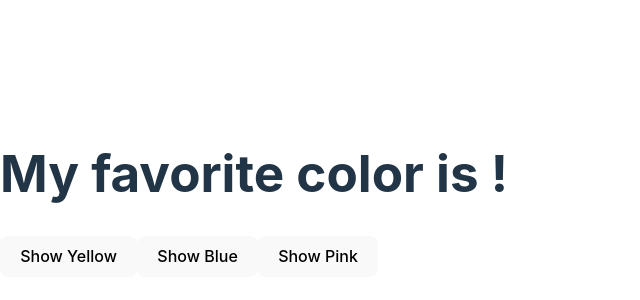
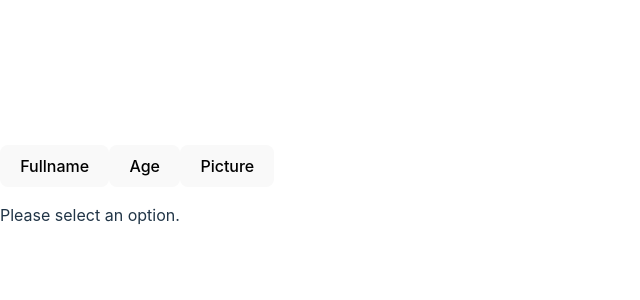
Before and after one commit to somboonnontaganok/function-react, a React (Vite) app: page / in a window 1280 px wide. Shown: the part 206-506 px from the top of the page, without its empty margins (0-640 px from the left). Built offline with nearby package versions, Linux system fonts and the light colour scheme.

Commit message:
props.choices setChoice

```diff
--- a/src/App.jsx
+++ b/src/App.jsx
@@ -1,41 +1,43 @@
-import { useState } from "react";
-// import ReactDOM from "react-dom/client";
+import React, { useState } from 'react';
 
-const  App = () => {
-  const [color, setColor] = useState();
-  let DivElement = <div></div>
+function App() {
+    // adding state here.
+    const [choices,setChoices] = useState();
 
-  if( color == "yellow") {
-        DivElement = <div>{color}</div>;
-  }
 
-  else if (color == "blue") {
-        DivElement = <div>{color}</div>;
-  }
+  const handleClick = (value) => {
+    // code here.
+    setChoices(value);
+  };
 
-  else if (color == "pink") {
-    DivElement = <div>{color}</div>;
+  return (
+    <div>
+      <button onClick={() => handleClick('Fullname')}>Fullname</button>
+      <button onClick={() => handleClick('Age')}>Age</button>
+      <button onClick={() => handleClick('Picture')}>Picture</button>
+      <DisplayInfo choices={choices} />
+    </div>
+  );
+}
+
+function DisplayInfo(props) {
+
+  let element;
+  if (props.choices === 'Fullname') {
+    element = <h2>John Doe</h2>;
+  } else if (props.choices === 'Age') {
+    element = <h2>30</h2>;
+  } else if (props.choices === 'Picture') {
+    element = <img src="https://via.placeholder.com/150" alt="Placeholder" />;
+  } else {
+    element = <p>Please select an option.</p>;
   }
 
   return (
-    <>
-      <h3>{DivElement}</h3>
-      <h1>My favorite color is {color}!</h1>
-      <button
-        type="button"
-        onClick={() => setColor("yellow")}
-      >Show Yellow</button>
-      <button
-        type="button"
-        onClick={() => setColor("blue")}
-      >Show Blue</button>
-      <button
-        type="button"
-        onClick={() => setColor("pink")}
-      >Show Pink</button>
-    </>
-  )
+    <div>
+      {element}
+    </div>
+  );
 }
 
-
 export default App;
```
Also changed, not shown: 1 other file (tests, documents, lock files or other folders).
